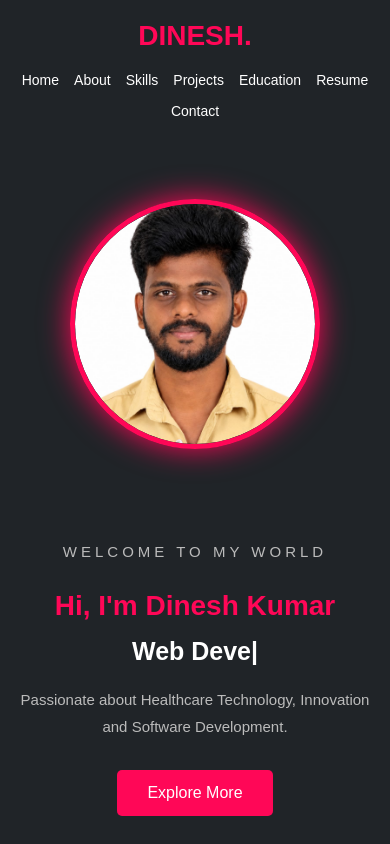
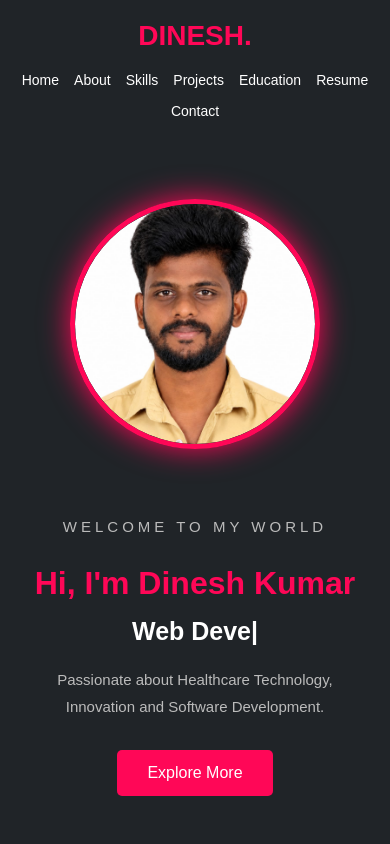
Before and after one commit to mjdineshkumar/dinesh-portfolio, a plain HTML site: page index.html in a window 390 px wide. Shown: the top 844 px of the page. Drawn offline with nearby package versions, Linux system fonts and the light colour scheme.

Commit message:
Update style.css

```diff
--- a/style.css
+++ b/style.css
@@ -381,3 +381,15 @@ footer {
         display: block;
     }
 }
+@media screen and (max-width: 768px) {
+    .intro {
+        width: 100%;
+        padding: 20px 10px;
+        box-sizing: border-box;
+    }
+
+    .intro h1 {
+        font-size: 32px;
+        overflow-wrap: break-word;
+    }
+}
```
